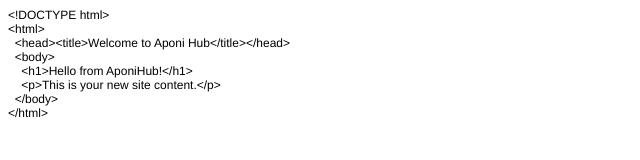
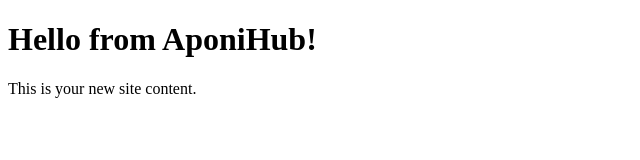
Before and after one commit to aponihub/landing, a plain HTML site: page AponiHub.html in a window 1280 px wide. Shown: the whole page, without its empty margins (0-640 px from the left). Drawn offline with Linux system fonts and the light colour scheme.

Commit message:
Update AponiHub.html

```diff
--- a/AponiHub.html
+++ b/AponiHub.html
@@ -1,23 +1,8 @@
-<!DOCTYPE html PUBLIC "-//W3C//DTD HTML 4.01//EN" "http://www.w3.org/TR/html4/strict.dtd">
+<!DOCTYPE html>
 <html>
-<head>
-  <meta http-equiv="Content-Type" content="text/html; charset=utf-8">
-  <meta http-equiv="Content-Style-Type" content="text/css">
-  <title></title>
-  <meta name="Generator" content="Cocoa HTML Writer">
-  <meta name="CocoaVersion" content="2299.4">
-  <style type="text/css">
-    p.p1 {margin: 0.0px 0.0px 0.0px 0.0px; font: 12.0px Helvetica}
-  </style>
-</head>
-<body>
-<p class="p1">&lt;!DOCTYPE html&gt;</p>
-<p class="p1">&lt;html&gt;</p>
-<p class="p1"><span class="Apple-converted-space">  </span>&lt;head&gt;&lt;title&gt;Welcome to Aponi Hub&lt;/title&gt;&lt;/head&gt;</p>
-<p class="p1"><span class="Apple-converted-space">  </span>&lt;body&gt;</p>
-<p class="p1"><span class="Apple-converted-space">    </span>&lt;h1&gt;Hello from AponiHub!&lt;/h1&gt;</p>
-<p class="p1"><span class="Apple-converted-space">    </span>&lt;p&gt;This is your new site content.&lt;/p&gt;</p>
-<p class="p1"><span class="Apple-converted-space">  </span>&lt;/body&gt;</p>
-<p class="p1">&lt;/html&gt;</p>
-</body>
+  <head><title>Welcome to AponiHub</title></head>
+  <body>
+    <h1>Hello from AponiHub!</h1>
+    <p>This is your new site content.</p>
+  </body>
 </html>
```
